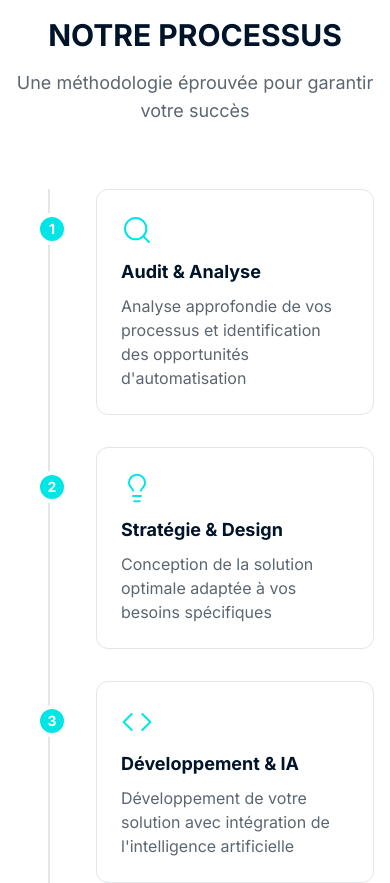
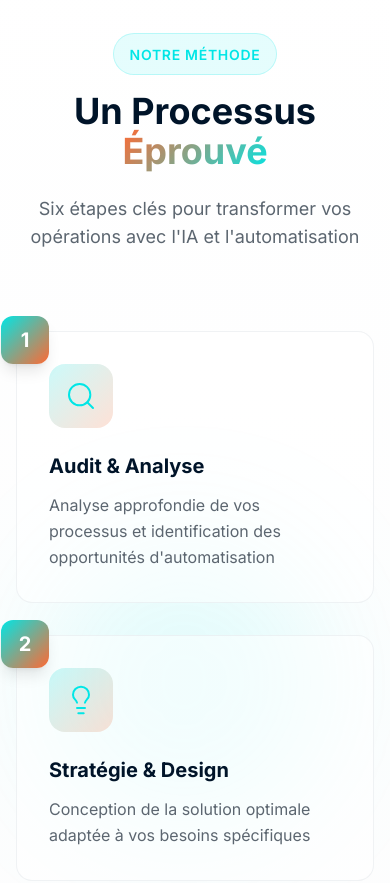
Before and after one commit to FlorentRonaldy/digiflow-launchpad, a React (Vite) app: page / in a window 390 px wide. Shown: the part 4480-5363 px from the top of the page. Built offline with nearby package versions, Linux system fonts and the light colour scheme; the HTML template or start-up script is replaced by a standard one.

Commit message:
Refactor "Notre Processus" section

```diff
--- a/src/components/Process.tsx
+++ b/src/components/Process.tsx
@@ -35,100 +35,111 @@ const processSteps = [
 
 const Process = () => {
   return (
-    <section id="process" className="py-20 sm:py-28 bg-background">
-      <div className="container mx-auto px-4 sm:px-6 lg:px-8">
+    <section id="process" className="py-24 sm:py-32 relative overflow-hidden bg-gradient-to-b from-background via-muted/20 to-background">
+      {/* Decorative background elements */}
+      <div className="absolute inset-0 bg-grid-white/5 bg-[size:40px_40px] [mask-image:radial-gradient(ellipse_at_center,transparent_20%,black)]" />
+      <div className="absolute top-1/4 left-10 w-72 h-72 bg-accent/10 rounded-full blur-3xl" />
+      <div className="absolute bottom-1/4 right-10 w-96 h-96 bg-secondary/10 rounded-full blur-3xl" />
+
+      <div className="container mx-auto px-4 sm:px-6 lg:px-8 relative z-10">
 
         {/* Section Header */}
-        <div className="text-center mb-16">
-          <h2 className="text-3xl sm:text-4xl font-bold text-primary mb-4">
-            NOTRE PROCESSUS
+        <div className="text-center mb-20">
+          <div className="inline-block mb-4 px-4 py-2 rounded-full bg-accent/10 border border-accent/20">
+            <span className="text-accent font-semibold text-sm uppercase tracking-wider">Notre Méthode</span>
+          </div>
+          <h2 className="text-4xl sm:text-5xl lg:text-6xl font-bold text-primary mb-6">
+            Un Processus <span className="text-gradient bg-clip-text text-transparent bg-gradient-to-r from-accent via-secondary to-accent">Éprouvé</span>
           </h2>
-          <p className="text-lg text-muted-foreground max-w-3xl mx-auto">
-            Une méthodologie éprouvée pour garantir votre succès
+          <p className="text-lg sm:text-xl text-muted-foreground max-w-3xl mx-auto">
+            Six étapes clés pour transformer vos opérations avec l'IA et l'automatisation
           </p>
         </div>
 
-        {/* Timeline - Desktop */}
-        <div className="hidden lg:block relative">
-          {/* Horizontal Line */}
-          <div className="absolute top-1/2 left-0 right-0 h-0.5 bg-border transform -translate-y-1/2" />
-
-          <div className="grid grid-cols-6 gap-4">
+        {/* Process Grid */}
+        <div className="grid grid-cols-1 md:grid-cols-2 lg:grid-cols-3 gap-8 max-w-7xl mx-auto">
           {processSteps.map((step, index) => {
             const Icon = step.icon;
-              const isEven = index % 2 === 0;
 
             return (
-                <div key={step.title} className="relative">
-                  {/* Connector Dot */}
-                  <div className="absolute left-1/2 top-1/2 transform -translate-x-1/2 -translate-y-1/2 w-4 h-4 bg-accent rounded-full border-2 border-background z-10" />
+              <div
+                key={step.title}
+                className="group relative"
+                style={{
+                  animation: `fadeInUp 0.6s ease-out ${index * 0.1}s both`
+                }}
+              >
+                {/* Card */}
+                <div className="relative h-full bg-card/50 backdrop-blur-sm border border-border/50 rounded-2xl p-8 transition-all duration-500 hover:border-accent/50 hover:shadow-2xl hover:shadow-accent/10 hover:-translate-y-2">
 
-                  {/* Content Card */}
-                  <div className={isEven ? 'mb-48' : 'mt-48'}>
-                    <div className="bg-card border border-border rounded-lg p-6">
-                      {/* Number Badge */}
-                      <div className="w-10 h-10 rounded-full bg-accent flex items-center justify-center text-white font-bold mb-4 mx-auto">
-                        {index + 1}
+                  {/* Step Number */}
+                  <div className="absolute -top-4 -left-4 w-12 h-12 rounded-xl bg-gradient-to-br from-accent to-secondary flex items-center justify-center shadow-lg">
+                    <span className="text-white font-bold text-xl">{index + 1}</span>
                   </div>
 
-                      {/* Icon */}
-                      <div className="text-accent mb-3 flex justify-center">
-                        <Icon size={32} strokeWidth={1.5} />
+                  {/* Icon Container */}
+                  <div className="mb-6 relative">
+                    <div className="w-16 h-16 rounded-2xl bg-gradient-to-br from-accent/20 to-secondary/20 flex items-center justify-center group-hover:scale-110 transition-transform duration-500">
+                      <Icon className="text-accent" size={32} strokeWidth={1.5} />
+                    </div>
+                    {/* Glow effect on hover */}
+                    <div className="absolute inset-0 w-16 h-16 rounded-2xl bg-accent/20 blur-xl opacity-0 group-hover:opacity-100 transition-opacity duration-500" />
                   </div>
 
                   {/* Content */}
-                      <h3 className="text-base font-bold text-primary mb-2 text-center">
+                  <h3 className="text-xl font-bold text-primary mb-3 group-hover:text-accent transition-colors duration-300">
                     {step.title}
                   </h3>
-                      <p className="text-sm text-muted-foreground text-center">
+                  <p className="text-muted-foreground leading-relaxed">
                     {step.description}
                   </p>
+
+                  {/* Decorative line */}
+                  <div className="absolute bottom-0 left-0 right-0 h-1 bg-gradient-to-r from-transparent via-accent/50 to-transparent transform scale-x-0 group-hover:scale-x-100 transition-transform duration-500 rounded-b-2xl" />
                 </div>
-                  </div>
+
+                {/* Connection line for desktop */}
+                {index < processSteps.length - 1 && (
+                  <div className="hidden lg:block absolute top-1/2 -right-4 w-8 h-0.5 bg-gradient-to-r from-accent/50 to-transparent" />
+                )}
               </div>
             );
           })}
         </div>
-        </div>
 
-        {/* Timeline - Mobile/Tablet */}
-        <div className="lg:hidden relative">
-          {/* Vertical Line */}
-          <div className="absolute left-8 top-0 bottom-0 w-0.5 bg-border" />
-
-          <div className="space-y-8">
-            {processSteps.map((step, index) => {
-              const Icon = step.icon;
-
-              return (
-                <div key={step.title} className="relative pl-20">
-                  {/* Connector Dot */}
-                  <div className="absolute left-5 top-6 w-8 h-8 bg-accent rounded-full border-4 border-background flex items-center justify-center">
-                    <span className="text-white text-sm font-bold">{index + 1}</span>
-                  </div>
-
-                  {/* Content Card */}
-                  <div className="bg-card border border-border rounded-lg p-6">
-                    {/* Icon */}
-                    <div className="text-accent mb-3">
-                      <Icon size={32} strokeWidth={1.5} />
-                    </div>
-
-                    {/* Content */}
-                    <h3 className="text-lg font-bold text-primary mb-2">
-                      {step.title}
-                    </h3>
-                    <p className="text-muted-foreground">
-                      {step.description}
+        {/* Call to action */}
+        <div className="text-center mt-16">
+          <p className="text-muted-foreground mb-6 text-lg">
+            Prêt à commencer votre transformation digitale ?
           </p>
-                  </div>
-                </div>
-              );
-            })}
-          </div>
+          <button
+            onClick={() => document.getElementById('contact')?.scrollIntoView({ behavior: 'smooth' })}
+            className="inline-flex items-center gap-2 px-8 py-4 rounded-xl bg-gradient-to-r from-accent to-secondary text-white font-semibold hover:shadow-2xl hover:shadow-accent/30 hover:-translate-y-1 transition-all duration-300"
+          >
+            Démarrer Maintenant
+            <Rocket size={20} />
+          </button>
         </div>
 
       </div>
+
+      <style>{`
+        @keyframes fadeInUp {
+          from {
+            opacity: 0;
+            transform: translateY(30px);
+          }
+          to {
+            opacity: 1;
+            transform: translateY(0);
+          }
+        }
+
+        .bg-grid-white\/5 {
+          background-image: linear-gradient(to right, rgba(255, 255, 255, 0.05) 1px, transparent 1px),
+                            linear-gradient(to bottom, rgba(255, 255, 255, 0.05) 1px, transparent 1px);
+        }
+      `}</style>
     </section>
   );
 };
```
Lines whose indentation alone changed are shown as unchanged.
